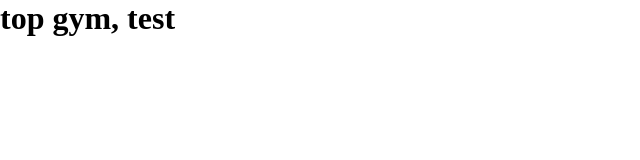
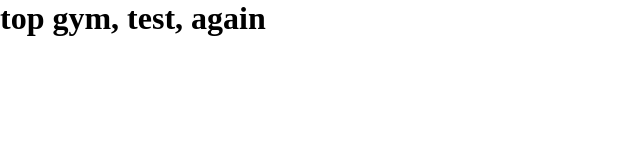
Before and after one commit to jakeisadev/gym-website, a plain HTML site: page index.html in a window 1280 px wide. Shown: the whole page, without its empty margins (0-640 px from the left). Drawn offline with Linux system fonts and the light colour scheme.

Commit message:
another push test

```diff
--- a/index.html
+++ b/index.html
@@ -16,7 +16,7 @@
         <!--[if lt IE 7]>
             <p class="browsehappy">You are using an <strong>outdated</strong> browser. Please <a href="#">upgrade your browser</a> to improve your experience.</p>
         <![endif]-->
-        <h1>top gym, test</h1>
+        <h1>top gym, test, again</h1>
         <script src="" async defer></script>
     </body>
 </html>
```
